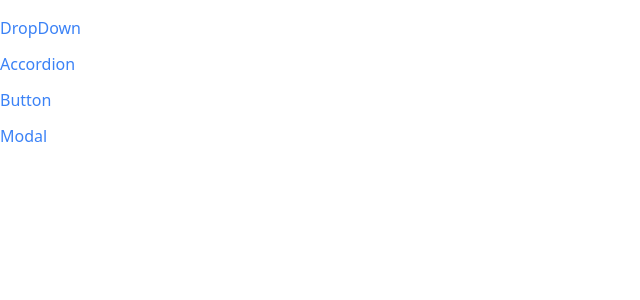
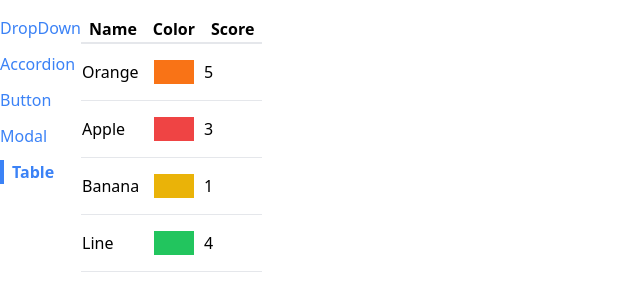
Before and after one commit to SenglayPann/React-comps, a React (Vite) app: page /table in a window 1280 px wide. Shown: the top 300 px of the page, without its empty margins (0-640 px from the left). Built offline with nearby package versions, Linux system fonts and the light colour scheme.

Commit message:
Finished section 15

```diff
--- a/src/App.jsx
+++ b/src/App.jsx
@@ -4,13 +4,14 @@
 import ButtonPage from './pages/ButtonPage';
 import DropDownPage from './pages/DropDownPage';
 import ModalPage from './pages/ModalPage';
+import TablePage from './pages/TablePage';
 import './style/output.css';
 function App() {
 
   return (
-    <div className='container mx-auto grid grid-cols-6 gap-4 mt-4'>
+    <div className='container flex mt-4'>
       <SideBar />
-      <div>
+      <div className='grow-[1]'>
         <Route path="/accordion">
           <AccordionPage />
         </Route>
@@ -23,6 +24,9 @@
         <Route path="/modal">
           <ModalPage />
         </Route>
+        <Route path="/table">
+          <TablePage />
+        </Route>
       </div>
     </div>
   )
--- a/src/components/SideBar.jsx
+++ b/src/components/SideBar.jsx
@@ -13,6 +13,9 @@
         {
             label: 'Modal', path: '/modal'
         },
+        {
+            label: 'Table', path: '/table'
+        },
     ]
 
     const renderedLinks = links.map(link => {
--- /dev/null
+++ b/src/components/Table.jsx
@@ -0,0 +1,34 @@
+function Table({data, config, FnKey}) {
+    const renderedHeaders = config.map(column => {
+        return (
+            <th key={column.label} className="px-2">{column.label}</th>
+        )
+    })
+
+    const renderedRows = data.map(rowData => {
+        const  renderedCells = config.map(column => {
+            return <td key={column.name} className="py-2">{column.render(rowData)}</td>
+        });
+
+        return (
+            <tr key={rowData.name} className="border-b">
+                {renderedCells}
+            </tr>
+        )
+    })
+
+    return (
+        <table className="table-auto border-spacing-2">
+            <thead>
+                <tr className="border-b-2">
+                    {renderedHeaders}
+                </tr>
+            </thead>
+            <tbody>
+                {renderedRows}
+            </tbody>
+        </table>
+    )
+}
+
+export default Table
--- /dev/null
+++ b/src/pages/TablePage.jsx
@@ -0,0 +1,39 @@
+import Table from "../components/Table";
+
+function TablePage() {
+
+    const data = [
+        {name: 'Orange', color: 'bg-orange-500', score: 5},
+        {name: 'Apple', color: 'bg-red-500', score: 3},
+        {name: 'Banana', color: 'bg-yellow-500', score: 1},
+        {name: 'Line', color: 'bg-green-500', score: 4},
+    ]
+
+    const config = [
+        {
+            label: 'Name',
+            render: fruit => fruit.name,
+        },
+        {
+            label: 'Color',
+            render: fruit => <div className={`p-3 m-2 ${fruit.color}`}></div>,
+        },
+        {
+            label: 'Score',
+            render: fruit => fruit.score,
+        },
+    ]
+
+    const FnKey = fruit => {
+        return fruit.name;
+
+    };
+
+    return (
+        <div>
+            <Table data={data} config={config} FnKey={FnKey}/>
+        </div>
+    )
+}
+
+export default TablePage
--- a/src/style/output.css
+++ b/src/style/output.css
@@ -620,9 +620,22 @@
   top: 100%;
 }
 
+.m-2 {
+  margin: 0.5rem;
+}
+
+.m-3 {
+  margin: 0.75rem;
+}
+
 .mx-auto {
   margin-left: auto;
   margin-right: auto;
+}
+
+.my-2 {
+  margin-top: 0.5rem;
+  margin-bottom: 0.5rem;
 }
 
 .mb-3 {
@@ -635,6 +648,10 @@
 
 .flex {
   display: flex;
+}
+
+.table {
+  display: table;
 }
 
 .grid {
@@ -657,12 +674,34 @@
   width: 100%;
 }
 
+.grow {
+  flex-grow: 1;
+}
+
+.grow-\[1\] {
+  flex-grow: 1;
+}
+
+.table-auto {
+  table-layout: auto;
+}
+
+.border-spacing-2 {
+  --tw-border-spacing-x: 0.5rem;
+  --tw-border-spacing-y: 0.5rem;
+  border-spacing: var(--tw-border-spacing-x) var(--tw-border-spacing-y);
+}
+
 .cursor-pointer {
   cursor: pointer;
 }
 
 .grid-cols-6 {
   grid-template-columns: repeat(6, minmax(0, 1fr));
+}
+
+.grid-cols-2 {
+  grid-template-columns: repeat(2, minmax(0, 1fr));
 }
 
 .flex-col {
@@ -724,6 +763,10 @@
 
 .border-t {
   border-top-width: 1px;
+}
+
+.border-b-2 {
+  border-bottom-width: 2px;
 }
 
 .border-blue-500 {
@@ -791,6 +834,16 @@
   background-color: rgb(250 204 21 / var(--tw-bg-opacity));
 }
 
+.bg-orange-500 {
+  --tw-bg-opacity: 1;
+  background-color: rgb(249 115 22 / var(--tw-bg-opacity));
+}
+
+.bg-yellow-500 {
+  --tw-bg-opacity: 1;
+  background-color: rgb(234 179 8 / var(--tw-bg-opacity));
+}
+
 .p-1 {
   padding: 0.25rem;
 }
@@ -807,6 +860,10 @@
   padding: 1.25rem;
 }
 
+.p-2 {
+  padding: 0.5rem;
+}
+
 .px-3 {
   padding-left: 0.75rem;
   padding-right: 0.75rem;
@@ -815,6 +872,21 @@
 .py-1\.5 {
   padding-top: 0.375rem;
   padding-bottom: 0.375rem;
+}
+
+.py-2 {
+  padding-top: 0.5rem;
+  padding-bottom: 0.5rem;
+}
+
+.py-3 {
+  padding-top: 0.75rem;
+  padding-bottom: 0.75rem;
+}
+
+.px-2 {
+  padding-left: 0.5rem;
+  padding-right: 0.5rem;
 }
 
 .pl-2 {
```
